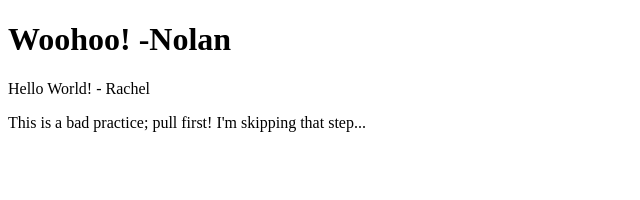
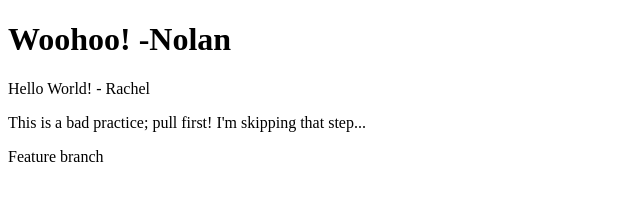
Before and after one commit to rxtATX/collab-demo, a plain HTML site: page index.html in a window 1280 px wide. Shown: the whole page, without its empty margins (0-640 px from the left). Drawn offline with Linux system fonts and the light colour scheme.

Commit message:
Added feature branch to repo

```diff
--- a/index.html
+++ b/index.html
@@ -12,5 +12,6 @@
     <p class="Brad's Class"
     Brad Doremus made this addition without telling anyone. Shame on him.>
     </p>
+    <p>Feature branch</p>
 </body>
 </html>
```
